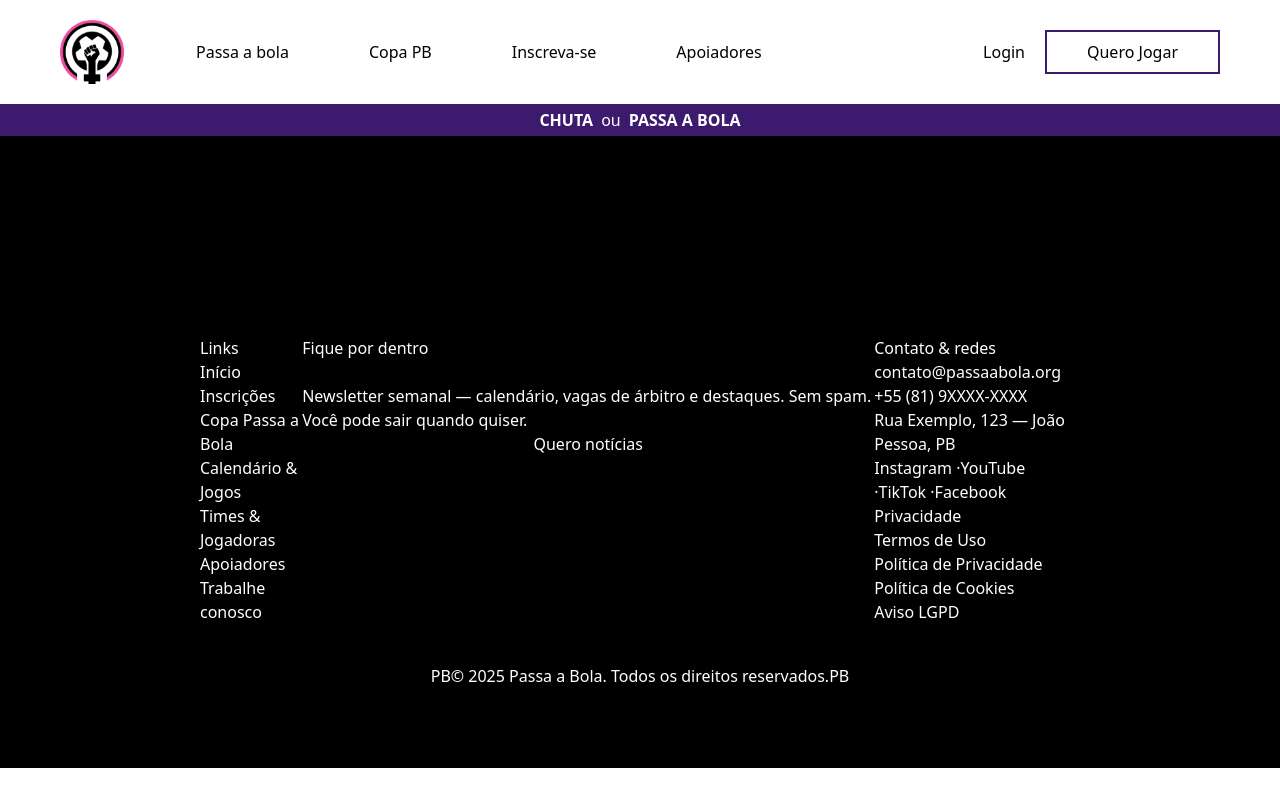
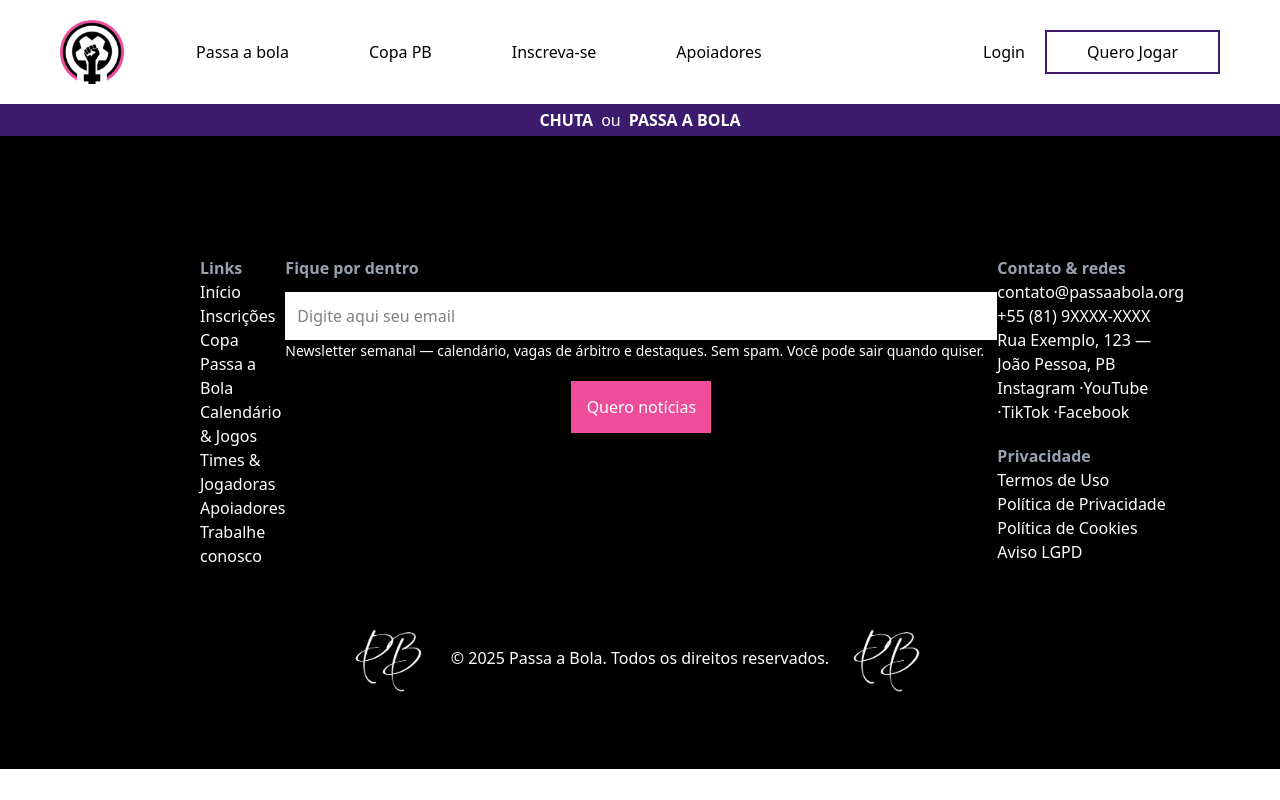
Before and after one commit to EduBassan/PB-NS, a React (Vite) app: page / in a window 1280 px wide. Built offline with nearby package versions, Linux system fonts and the light colour scheme.

Commit message:
footer-atualizado

```diff
--- a/src/components/Footer.jsx
+++ b/src/components/Footer.jsx
@@ -1,51 +1,62 @@
 import { Link } from "react-router-dom"
+import pb from '../assets/Pb-escrita.png'
 
 export default function Footer () {
     return(
-        <div className="bg-black text-white pr-50 pl-50 pt-50 pb-10">
+        <div className="bg-black text-white pr-50 pl-50 pt-30 pb-5">
             <div className="flex flex-row justify-between">
                 <div className="flex flex-col">
-                    <h1>Links</h1>
-                    <Link to="">Início</Link>
-                    <Link to="">Inscrições</Link>
-                    <Link to="">Copa Passa a Bola</Link>
-                    <Link to="">Calendário & Jogos</Link>
-                    <Link to="">Times & Jogadoras</Link>
-                    <Link to="">Apoiadores</Link>
-                    <Link to="">Trabalhe conosco</Link>
+                    <h1 className="text-gray-400 font-bold">Links</h1>
+                    <Link to="" className="font-medium">Início</Link>
+                    <Link to="" className="font-medium">Inscrições</Link>
+                    <Link to="" className="font-medium">Copa Passa a Bola</Link>
+                    <Link to="" className="font-medium">Calendário & Jogos</Link>
+                    <Link to="" className="font-medium">Times & Jogadoras</Link>
+                    <Link to="" className="font-medium">Apoiadores</Link>
+                    <Link to="" className="font-medium">Trabalhe conosco</Link>
                 </div>
-                <div className="flex flex-col">
-                    <h1>Fique por dentro</h1>
-                    <input type="text" />
-                    <h6>Newsletter semanal — calendário, vagas de árbitro e destaques. Sem spam. Você pode sair quando quiser.</h6>
-                    <button>Quero notícias</button>
+                <div className="flex flex-col gap-5">
+                    <div className="flex flex-col gap-3">
+                        <h1 className="text-gray-400 font-bold">Fique por dentro</h1>
+                        <div>
+                            <input type="text" className="bg-white p-3 text-black w-178" placeholder="Digite aqui seu email" />
+                            <div className="flex justify-start items-center">
+                                <h6 className="text-[14px]">Newsletter semanal — calendário, vagas de árbitro e destaques. Sem spam. Você pode sair quando quiser.</h6>
+                            </div>
+                        </div>
+                    </div>
+
+                    <div className="flex justify-center items-center">
+                        <button className="bg-[#EE4D9A] border-[2px] border-[#EE4D9A] w-35 p-3 hover:bg-black hover:transition-all hover:duration-700"><a href="">Quero notícias</a></button>
+                    </div>
+
                 </div>
-                <div className="flex flex-col">
+                <div className="flex flex-col gap-5">
                     <div className="flex flex-col">
-                        <h1>Contato & redes</h1>
-                        <Link to="">contato@passaabola.org</Link>
-                        <Link to=""> +55 (81) 9XXXX-XXXX</Link>
-                        <Link to="">Rua Exemplo, 123 — João Pessoa, PB</Link>
+                        <h1 className="text-gray-400 font-bold">Contato & redes</h1>
+                        <Link to="" className="font-medium">contato@passaabola.org</Link>
+                        <Link to="" className="font-medium"> +55 (81) 9XXXX-XXXX</Link>
+                        <Link to="" className="font-medium">Rua Exemplo, 123 — João Pessoa, PB</Link>
                         <div>
-                            <a>Instagram ·</a>
-                            <a>YouTube ·</a>
-                            <a>TikTok ·</a>
-                            <a>Facebook</a>
+                            <a href="https://www.instagram.com/passaabola/" className="font-medium hover:text-[#EE4D9A]" target="_blank" rel="noopener noreferrer">Instagram ·</a>
+                            <a href="https://www.youtube.com/@passabola" className="font-medium hover:text-[#EE4D9A]" target="_blank" rel="noopener noreferrer">YouTube ·</a>
+                            <a href="https://www.tiktok.com/@passabola/" className="font-medium hover:text-[#EE4D9A]" target="_blank" rel="noopener noreferrer">TikTok ·</a>
+                            <a href="https://www.facebook.com/oficialpassaabola/" className="font-medium hover:text-[#EE4D9A]" target="_blank" rel="noopener noreferrer">Facebook</a>
                         </div>
                     </div>
                     <div className="flex flex-col">
-                        <h1>Privacidade</h1>
-                        <Link to="">Termos de Uso</Link>
-                        <Link to="">Política de Privacidade</Link>
-                        <Link to="">Política de Cookies</Link>
-                        <Link to="">Aviso LGPD</Link>
+                        <h1 className="text-gray-400 font-bold">Privacidade</h1>
+                        <Link to="" className="font-medium hover:text-[#EE4D9A]">Termos de Uso</Link>
+                        <Link to="" className="font-medium hover:text-[#EE4D9A]">Política de Privacidade</Link>
+                        <Link to="" className="font-medium hover:text-[#EE4D9A]">Política de Cookies</Link>
+                        <Link to="" className="font-medium hover:text-[#EE4D9A]">Aviso LGPD</Link>
                     </div>
                 </div>
             </div>
             <div className="flex flex-row items-center justify-center p-10">
-                <p>PB</p>
+                <img src={pb} alt="Pb-escrita" className="w-30" />
                 <h2>© 2025 Passa a Bola. Todos os direitos reservados.</h2>
-                <p>PB</p>
+                <img src={pb} alt="Pb-escrita" className="w-30" />
             </div>
         </div>
     )
--- a/src/components/NavBar.jsx
+++ b/src/components/NavBar.jsx
@@ -67,10 +67,10 @@ export default function NavBar() {
             {isOpen && (
                 <div className="flex flex-col items-center mt-4 gap-4 lg:hidden">
                     <Link to="/" onClick={() => setIsOpen(false)} className="hover:text-[#EE4D9A] font-medium">Passa a bola</Link>
-                    <Link to="/Copa" onClick={() => setIsOpen(false)} className="hover:text-[#EE4D9A] font-medium">Copa PB</Link>
-                    <Link to="/Inscricao" onClick={() => setIsOpen(false)} className="hover:text-[#EE4D9A] font-medium">Inscreva-se</Link>
-                    <Link to="/Apoiadores" onClick={() => setIsOpen(false)} className="hover:text-[#EE4D9A] font-medium">Apoiadores</Link>
-                    <Link to="/Login" onClick={() => setIsOpen(false)} className="hover:text-[#EE4D9A] font-medium">Login</Link>
+                    <Link to="/copa" onClick={() => setIsOpen(false)} className="hover:text-[#EE4D9A] font-medium">Copa PB</Link>
+                    <Link to="/inscricao" onClick={() => setIsOpen(false)} className="hover:text-[#EE4D9A] font-medium">Inscreva-se</Link>
+                    <Link to="/apoiadores" onClick={() => setIsOpen(false)} className="hover:text-[#EE4D9A] font-medium">Apoiadores</Link>
+                    <Link to="/login" onClick={() => setIsOpen(false)} className="hover:text-[#EE4D9A] font-medium">Login</Link>
                 </div>
             )}
         </nav>
--- a/src/pages/LoginAtleta.jsx
+++ b/src/pages/LoginAtleta.jsx
@@ -1,3 +1,26 @@
+import { Link } from "react-router-dom";
+
 export default function LoginAtleta () {
-    <></>
+    return(
+        <div className="flex h-screen bg-[#EE4D9A]">
+            <div>
+                <div>
+                    <h1>Se torne parte do time!</h1>
+                </div>
+                <div>
+                    <p>já possui conta?<Link> Clique aqui!</Link></p>
+                </div>
+                <div>
+                    <label htmlFor="">Email</label>
+                    <input type="email" />
+                </div>
+                <div>
+                    <label htmlFor="">Senha</label>
+                    <input type="password" />
+                </div>
+
+
+            </div>
+        </div>
+    )
 }
--- a/src/style.css
+++ b/src/style.css
@@ -1 +1,2 @@
 @import "tailwindcss";
+@import url('https://fonts.googleapis.com/css2?family=Inspiration&family=Raleway:ital,wght@0,100..900;1,100..900&display=swap');
```
Also changed, not shown: src/assets/Pb-escrita.png (added).
